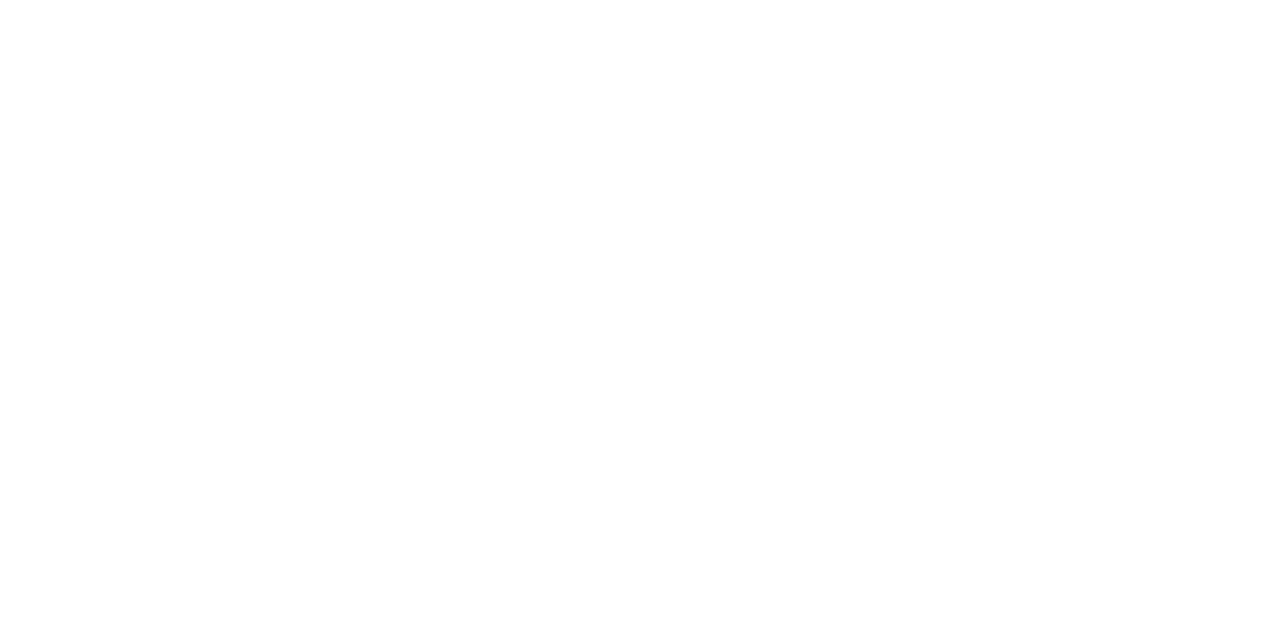
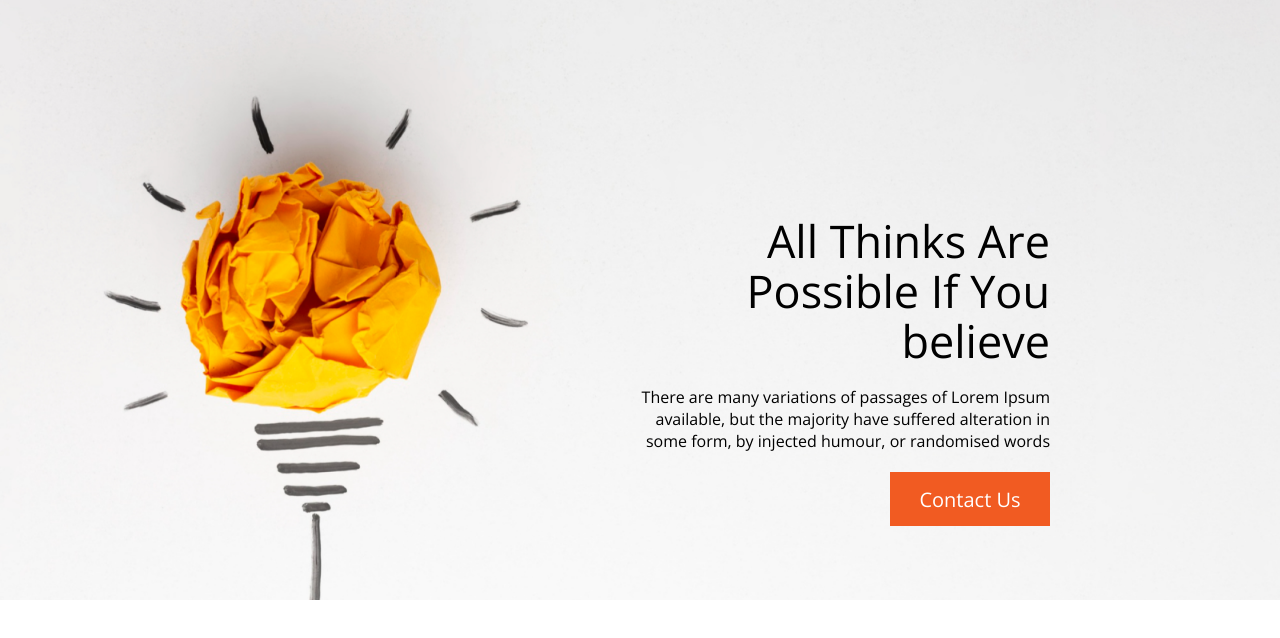
Before and after one commit to HelloAyan/Portfolio-template, a plain HTML site: page index.html in a window 1280 px wide. Drawn offline with nearby package versions, Linux system fonts and the light colour scheme.

Commit message:
Banner Section Completed

```diff
--- a/CSS/Styles.css
+++ b/CSS/Styles.css
@@ -2,6 +2,44 @@
     margin: 0;
     padding: 0;
     box-sizing: border-box;
-    font-family: 'Josefin Sans', sans-serif;
+    font-family: 'Open Sans', sans-serif;
     font-weight: 300;
 }
+
+.banner{
+    width: 100%;
+    height: 600px;
+    display: flex;
+    justify-content: space-between;
+    background-image: url(../images/banner/banner1.png);
+    background-size: cover;
+    background-repeat: no-repeat;
+    background-position: center;
+}
+
+.contentArea{
+    width: 50%;
+    height: 100%;
+    padding: 216px 230px 166px 0;
+    text-align: right;
+}
+
+.contentArea h1{
+    font-size: 45px;
+    line-height: 50px;
+}
+
+.contentArea p{
+    font-size: 16px;
+    margin: 20px 0;
+}
+
+.primaryBtn{
+    width: 160px;
+    height: 54px;
+    background-color: #F15B22;
+    color: white;
+    font-size: 20px;
+    border: none;
+    cursor: pointer;
+}
--- a/index.html
+++ b/index.html
@@ -6,12 +6,17 @@
     <meta name="viewport" content="width=device-width, initial-scale=1.0">
     <title>Portfolio Template </title>
     <link rel="stylesheet" href="CSS/Styles.css">
-    <link href="https://fonts.googleapis.com/css2?family=Josefin+Sans:wght@300;400&display=swap" rel="stylesheet">
+    <link href="https://fonts.googleapis.com/css2?family=Open+Sans&display=swap" rel="stylesheet">
 </head>
 <body>
     <header>
         <div class="banner">
-
+            <div class="contentArea"></div>
+            <div class="contentArea">
+                <h1>All Thinks Are Possible If You believe</h1>
+                <p>There are many variations of passages of Lorem Ipsum available, but the majority have suffered alteration in some form, by injected humour, or randomised words</p>
+                <button class="primaryBtn">Contact Us</button>
+            </div>
         </div>
     </header>
 
```
